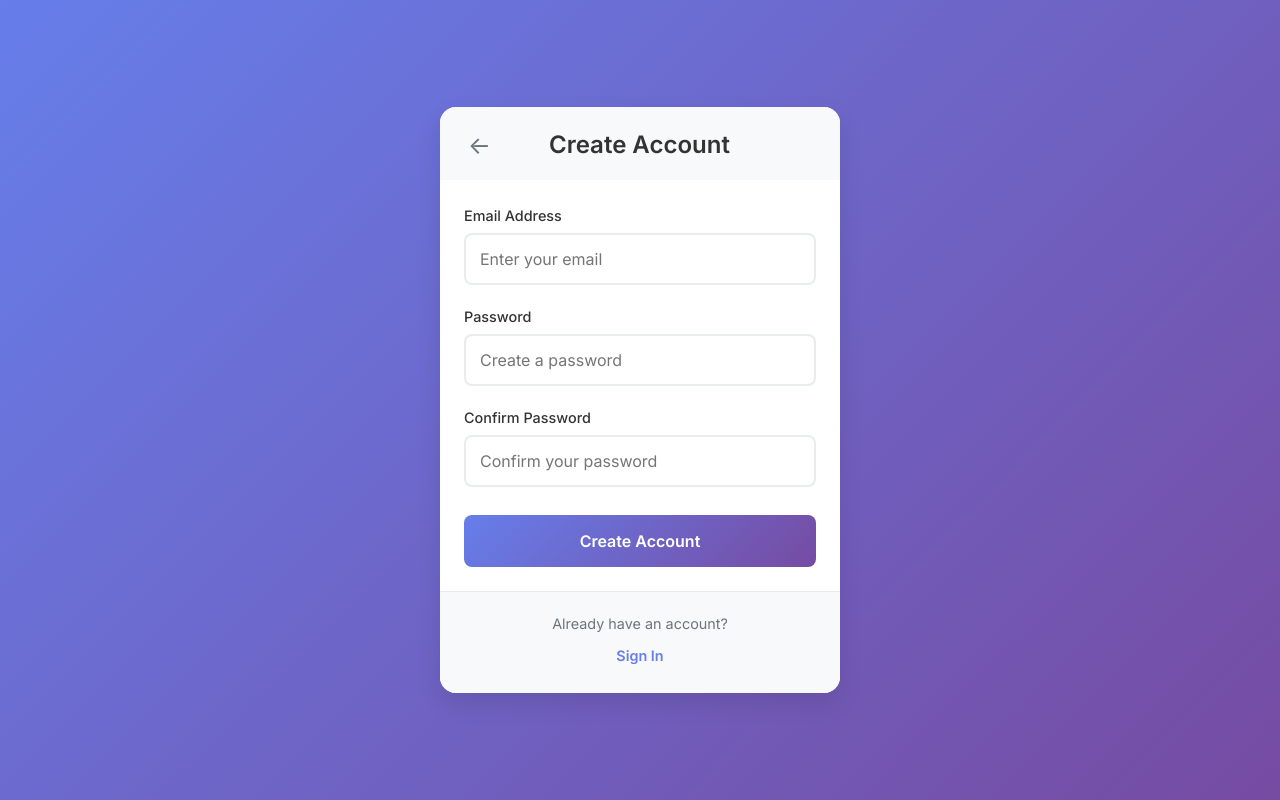
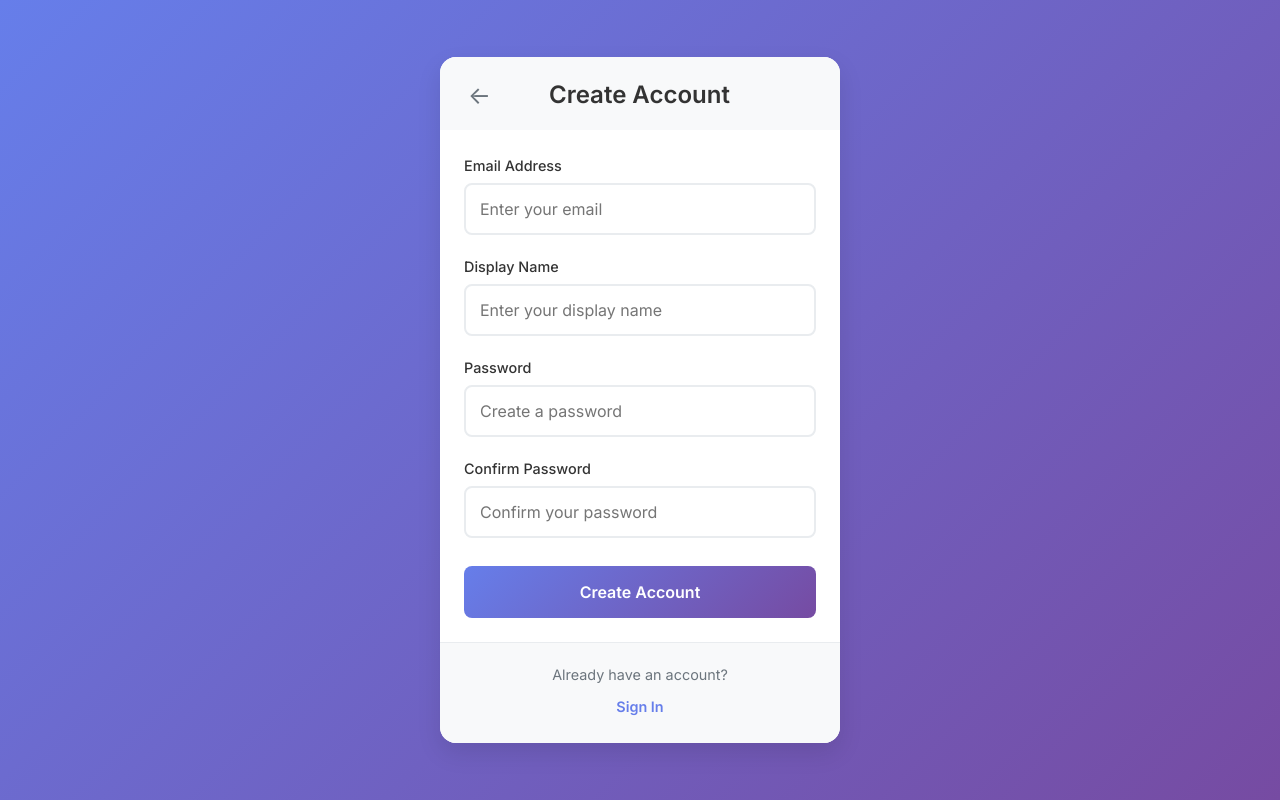
Before and after one commit to Jugendhackt/Ping-me-home, a SvelteKit app: page /register in a window 1280 px wide. Built offline with nearby package versions, Linux system fonts and the light colour scheme.

Commit message:
Add display name field to registration form
Introduces a display name input to the registration form, updates validation to require it, and includes it in the registration API request. Also enforces a minimum length of 2 characters for the display name.

```diff
--- a/src/routes/register/+page.svelte
+++ b/src/routes/register/+page.svelte
@@ -5,6 +5,7 @@
 	let email = '';
 	let password = '';
 	let confirmPassword = '';
+	let displayName = '';
 	let isLoading = false;
 	let error = '';
 
@@ -12,7 +13,7 @@
 		event.preventDefault();
 		error = '';
 
-		if (!email || !password || !confirmPassword) {
+		if (!email || !password || !confirmPassword || !displayName) {
 			error = 'Please fill in all fields';
 			return;
 		}
@@ -27,6 +28,11 @@
 			return;
 		}
 
+		if (displayName.trim().length < 2) {
+			error = 'Display name must be at least 2 characters';
+			return;
+		}
+
 		isLoading = true;
 
 		try {
@@ -35,7 +41,7 @@
 				headers: {
 					'Content-Type': 'application/json'
 				},
-				body: JSON.stringify({ email, password })
+				body: JSON.stringify({ email, password, displayName: displayName.trim() })
 			});
 
 			const result = await response.json();
@@ -113,6 +119,18 @@
 					type="email"
 					bind:value={email}
 					placeholder="Enter your email"
+					required
+					disabled={isLoading}
+				/>
+			</div>
+
+			<div class="form-group">
+				<label for="displayName">Display Name</label>
+				<input
+					id="displayName"
+					type="text"
+					bind:value={displayName}
+					placeholder="Enter your display name"
 					required
 					disabled={isLoading}
 				/>
```
